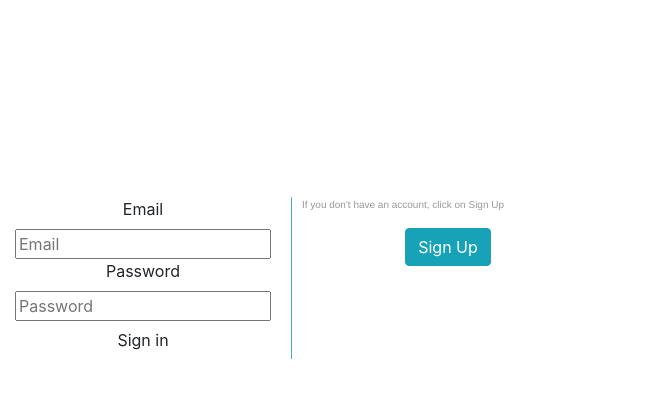
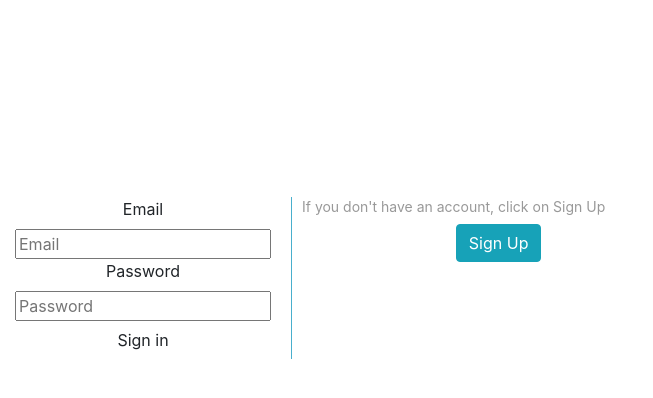
Before and after one commit to jrm2k6/simple-reader, a Python web app: template simplereader/simplereader_client/templates/authentication.html in a window 1280 px wide. Shown: the part 187-585 px from the top of the page, without its empty margins (0-653 px from the left). Run offline with Jinja, Linux system fonts and the light colour scheme; the template is opened without the code that fills it, so the values that code supplies are empty; some libraries are stand-ins or nearby versions.

Commit message:
[authentication/template] Use h6 balise rom bootstrap instead of homemade

```diff
--- a/simplereader/simplereader_client/static/simplereader_client/css/base.css
+++ b/simplereader/simplereader_client/static/simplereader_client/css/base.css
@@ -6,8 +6,6 @@
 .info {
     padding-left: 10px;
     color: #999999;
-    font-size: 10px;
-    font-family: "Helvetica Neue",Helvetica,Arial,sans-serif;
 }
 
 .signup-button {
--- a/simplereader/simplereader_client/templates/authentication.html
+++ b/simplereader/simplereader_client/templates/authentication.html
@@ -40,7 +40,7 @@
         </div>
 
         <div id="rightAuth">
-            <p class="info"> If you don't have an account, click on Sign Up </p>
+            <h6 class="info"><small>If you don't have an account, click on Sign Up </small></h6>
             <form class="form-horizontal">
                     <div class='signup-button'>
                         <button type="submit" class="btn btn-info" ng-click=signUp()>Sign Up</button>
```
